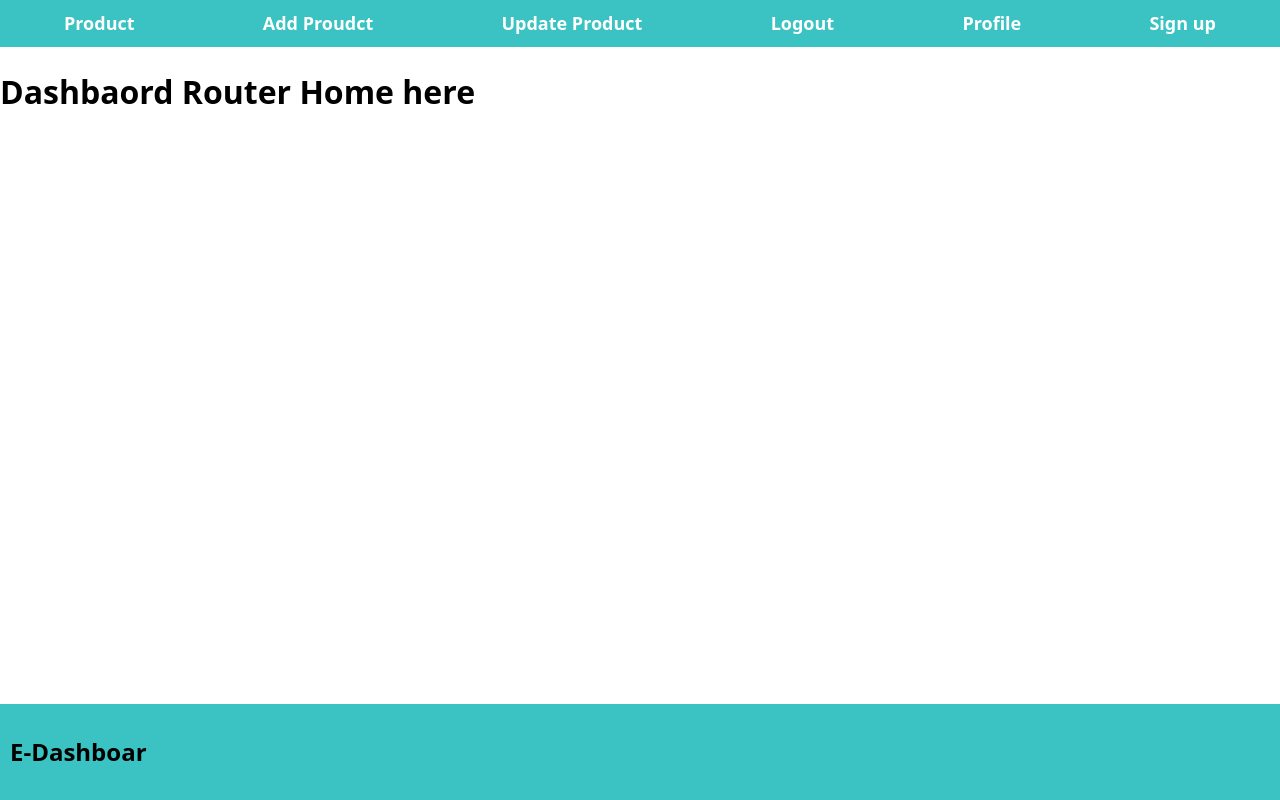
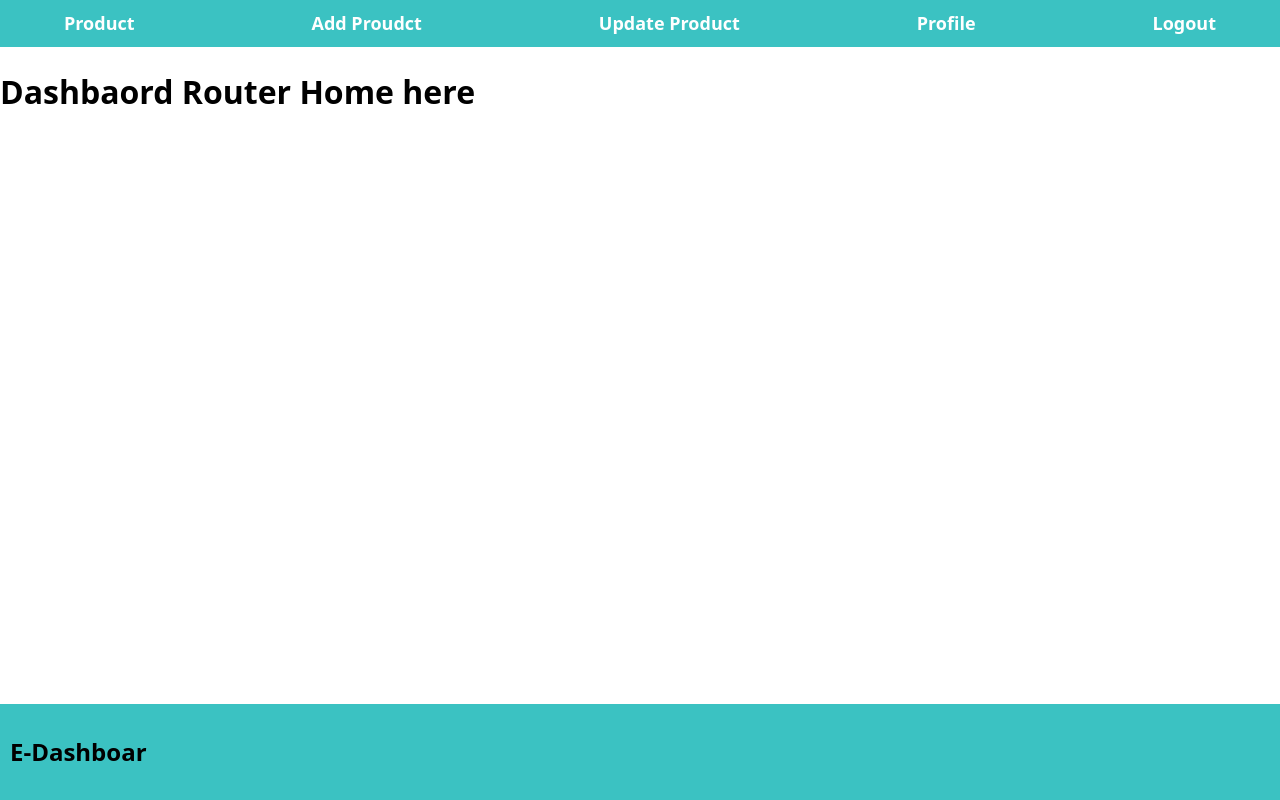
Before and after one commit to Anjali4402/e-dashboard, a React (Vite) app in the folder frontend/: page / in a window 1280 px wide. Built offline with nearby package versions, Linux system fonts and the light colour scheme; sample sign-in values are in the browser's storage.

Commit message:
add procated router and added logout functionality

```diff
--- a/frontend/src/App.jsx
+++ b/frontend/src/App.jsx
@@ -3,7 +3,8 @@ import { BrowserRouter, Route, Routes } from 'react-router-dom'
 import './App.css'
 import Nav from './Nav'
 import Footer from './Footer'
-import SignUp from './components/SignUp'
+import SignUp from './components/SignUp';
+import PrivateRoute from './components/PrivateRoute';
 
 function App() {
 
@@ -12,11 +13,14 @@ function App() {
       <Nav />
       <Routes>
 
+        <Route element={<PrivateRoute/>} >
         <Route path='/' element={<h1>Dashbaord  Router Home here</h1>} />
         <Route path='/add' element={<h1>Add the Product</h1>} />
         <Route path='/update' element={<h1>Update the Proudct</h1>} />
         <Route path='/logout' element={<h1>Logout the user</h1>} />
         <Route path='/profile' element={<h1>This is my Profile Page</h1>} />
+        </Route>
+
         <Route path='/sign-up' element={<SignUp />} />
       </Routes>
 
--- a/frontend/src/Nav.jsx
+++ b/frontend/src/Nav.jsx
@@ -1,7 +1,17 @@
 import React from 'react';
-import { Link } from 'react-router-dom';
+import { Link, useNavigate } from 'react-router-dom';
 
 const Nav = () => {
+
+  const auth = localStorage.getItem('user');
+  const navigate = useNavigate();
+
+  const handleLogout = ()=>{
+    localStorage.removeItem('user');
+    navigate('/sign-up')
+
+  }
+
   return (
     <div className='container' >
       <ul className='ul-header' >
@@ -15,14 +25,23 @@ const Nav = () => {
           <Link to='/update' >Update Product</Link>
         </li>
         <li>
-          <Link to='/logout' >Logout</Link>
-        </li>
-        <li>
           <Link to='/profile' >Profile</Link>
         </li>
-         <li>
-          <Link to='/sign-up' >Sign up</Link>
-        </li>
+
+        {
+          auth ?
+            <li>
+              <Link  to={'/sign-up'} onClick={handleLogout} >Logout</Link>
+            </li>
+            :
+
+            <li>
+              <Link to='/sign-up' >Sign up</Link>
+            </li>
+        }
+
+
+
       </ul>
 
     </div>
--- /dev/null
+++ b/frontend/src/components/PrivateRoute.jsx
@@ -0,0 +1,11 @@
+import React from 'react';
+import { Navigate, Outlet } from 'react-router-dom';
+
+const PrivateRoute = () => {
+    const auth = localStorage.getItem("user");
+    console.log(auth)
+
+    return auth  ? <Outlet /> : <Navigate to='/sign-up' />
+}
+
+export default PrivateRoute
--- a/frontend/src/components/SignUp.jsx
+++ b/frontend/src/components/SignUp.jsx
@@ -1,4 +1,5 @@
 import React, { useState } from 'react'
+import { useEffect } from 'react';
 import { useNavigate } from 'react-router-dom';
 
 const SignUp = () => {
@@ -8,6 +9,7 @@ const SignUp = () => {
     const [name , setName] = useState('');
     const [email, setEmail] = useState('');
     const [password, setPassword] = useState('');
+
 
     const submitUseSignup = async() => {
         try {
@@ -22,6 +24,9 @@ const SignUp = () => {
             console.log(response)
 
             response = await response.json();
+
+            // store data in localstorage
+            localStorage.setItem('user', JSON.stringify(response))
             console.warn(response);
             if(response){
                 navigate('/')
@@ -44,7 +49,15 @@ const SignUp = () => {
         setName('');
         setEmail("");
         setPassword("");
-    }
+    };
+
+
+    useEffect(()=>{
+        const auth = localStorage.getItem('user');
+        if(auth){
+            navigate("/")
+        }
+    })
 
   return (
     <div className='signup-box'>
```
